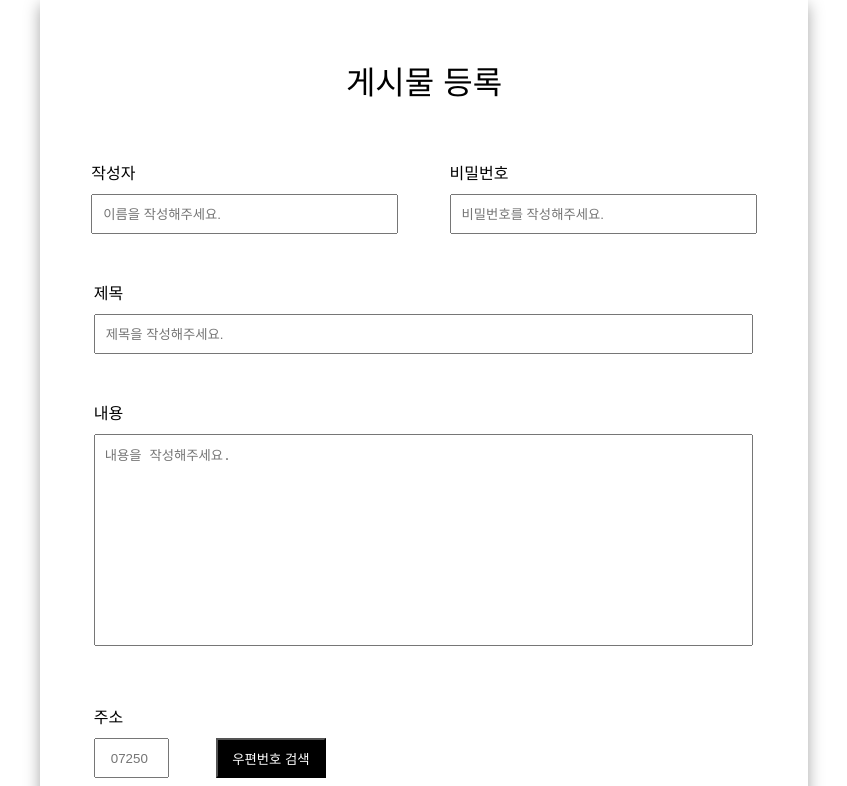
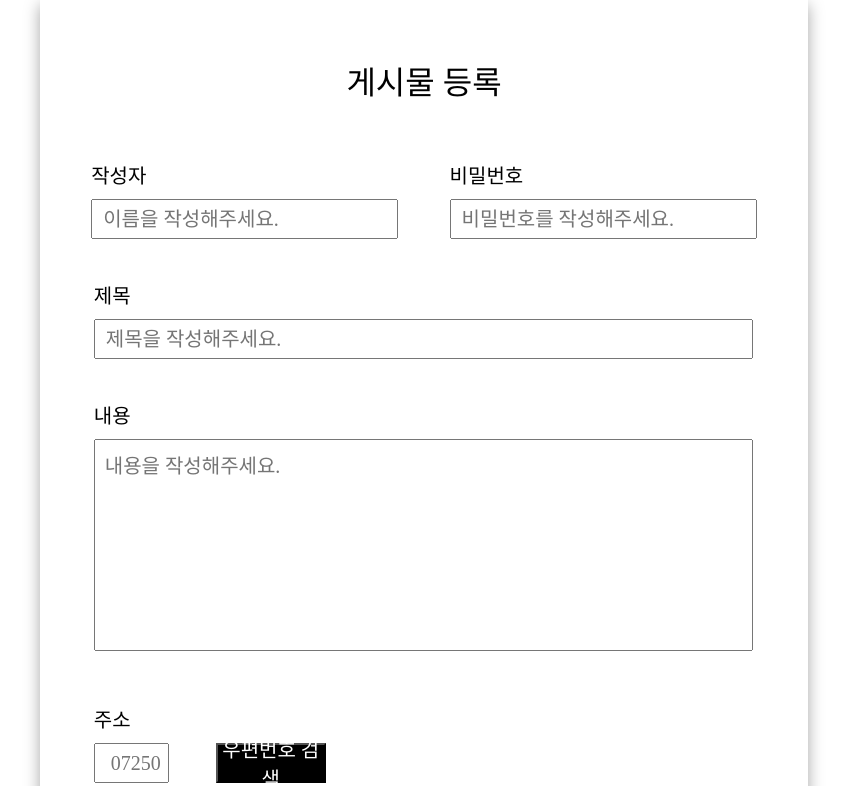
Before and after one commit to lsj0202/newBoard, a Next.js app: page /boards/new in a window 1280 px wide. Shown: the top 786 px of the page, without its empty margins (216-1063 px from the left). Built offline with nearby package versions, Linux system fonts and the light colour scheme; no server answers.

Commit message:
globalStyle 적용

```diff
--- /dev/null
+++ b/commons/styles/globalStyles.ts
@@ -0,0 +1,13 @@
+import { css } from "@emotion/react";
+
+export const globalStyles = css`
+  * {
+    margin: 0;
+    box-sizing: border-box;
+    padding: 0;
+    list-style: none;
+    font-size: 20px;
+    font-weight: 400;
+    font-family: "Nanum Pen Script", cursive;
+  }
+`;
--- a/pages/_app.tsx
+++ b/pages/_app.tsx
@@ -1,15 +1,19 @@
-import { ApolloClient, ApolloProvider, InMemoryCache } from '@apollo/client'
-import '../styles/globals.css'
+import { ApolloClient, ApolloProvider, InMemoryCache } from "@apollo/client";
+import { Global } from "@emotion/react";
+import { globalStyles } from "../commons/styles/globalStyles";
 
 const client = new ApolloClient({
   uri: "http://backend-practice.codebootcamp.co.kr/graphql",
-  cache: new InMemoryCache()
-})
+  cache: new InMemoryCache(),
+});
 
 export default function App({ Component, pageProps }) {
   return (
-    <ApolloProvider client={client}>
-      <Component {...pageProps} />
-    </ApolloProvider>
-  )
+    <>
+      <ApolloProvider client={client}>
+        <Global styles={globalStyles} />
+        <Component {...pageProps} />
+      </ApolloProvider>
+    </>
+  );
 }
--- a/styles/globals.css
+++ /dev/null
@@ -1,16 +0,0 @@
-html,
-body {
-  padding: 0;
-  margin: 0;
-  font-family: -apple-system, BlinkMacSystemFont, Segoe UI, Roboto, Oxygen,
-    Ubuntu, Cantarell, Fira Sans, Droid Sans, Helvetica Neue, sans-serif;
-}
-
-a {
-  color: inherit;
-  text-decoration: none;
-}
-
-* {
-  box-sizing: border-box;
-}
```
Also changed, not shown: 1 other file (tests, documents, lock files or other folders).
